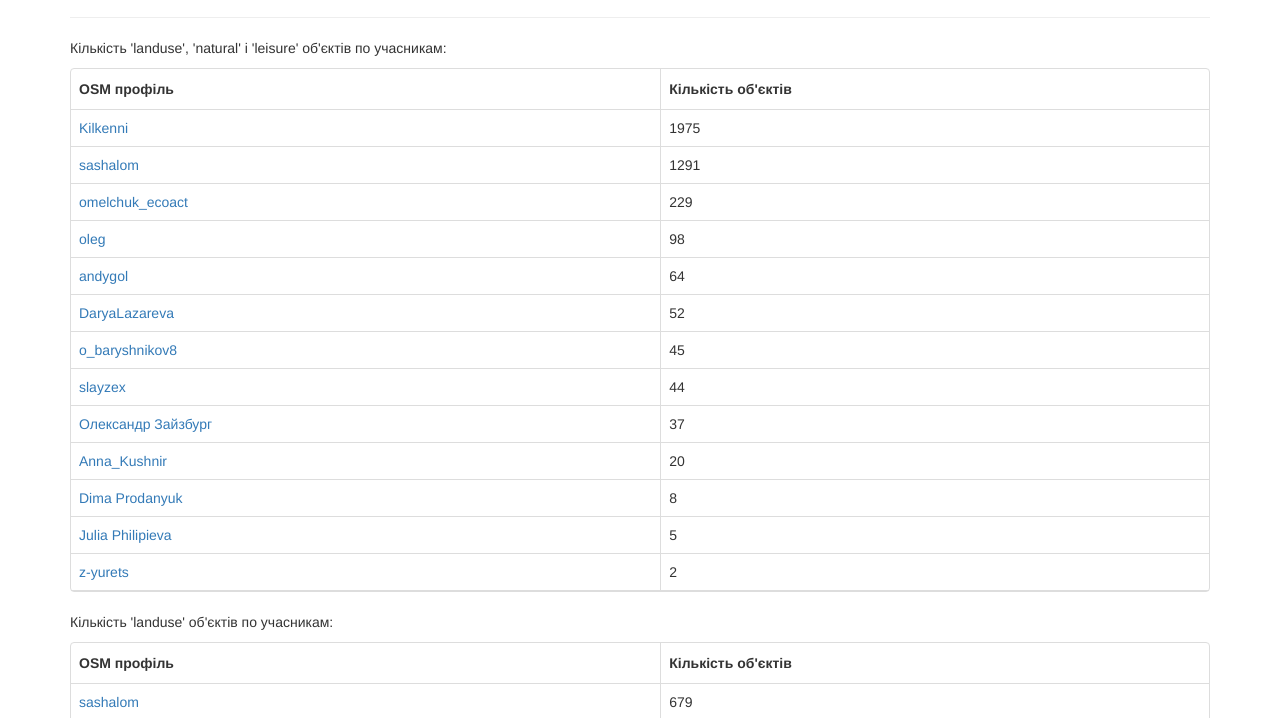
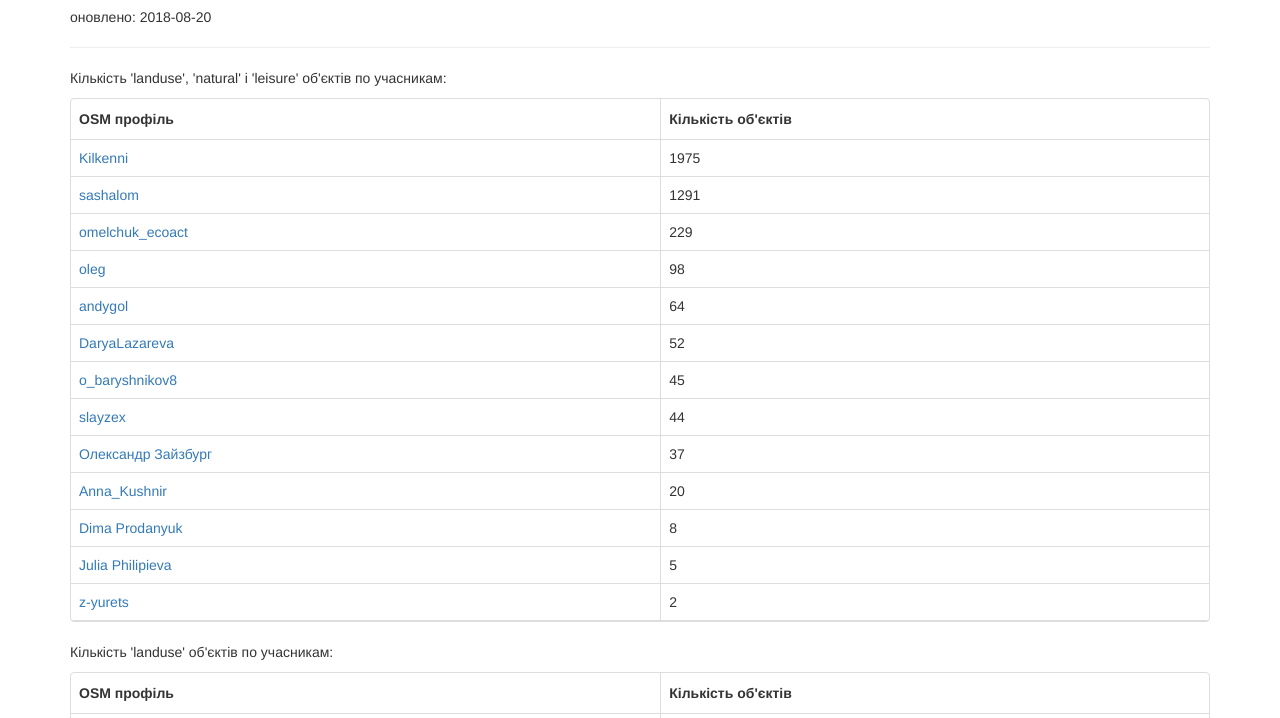
Before and after one commit to spatialhast/osm-tz-33-stats, a plain HTML site: page index.html in a window 1280 px wide. Shown: the part 49-767 px from the top of the page. Drawn offline with Linux system fonts and the light colour scheme.

Commit message:
add upd info

```diff
--- a/index.html
+++ b/index.html
@@ -14,6 +14,7 @@
     <div class="row">
       <div class="col-xs-12 col-md-12">
         <h3>Тематичне завдання #33</h3>
+		оновлено: 2018-08-20
         <hr>
         <p>Кількість 'landuse', 'natural' і 'leisure' об'єктів по учасникам:</p>
         <table data-toggle="table" data-url="data/stats_all_tags.json" data-cache="false">
```
